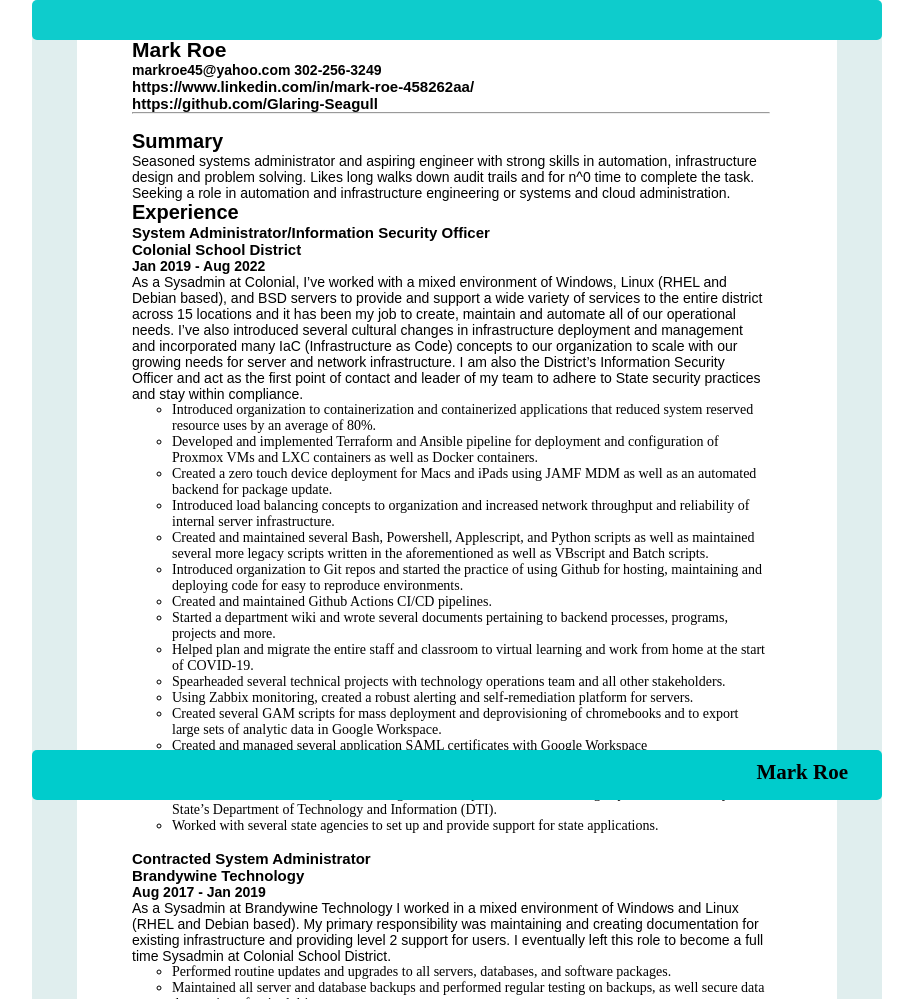
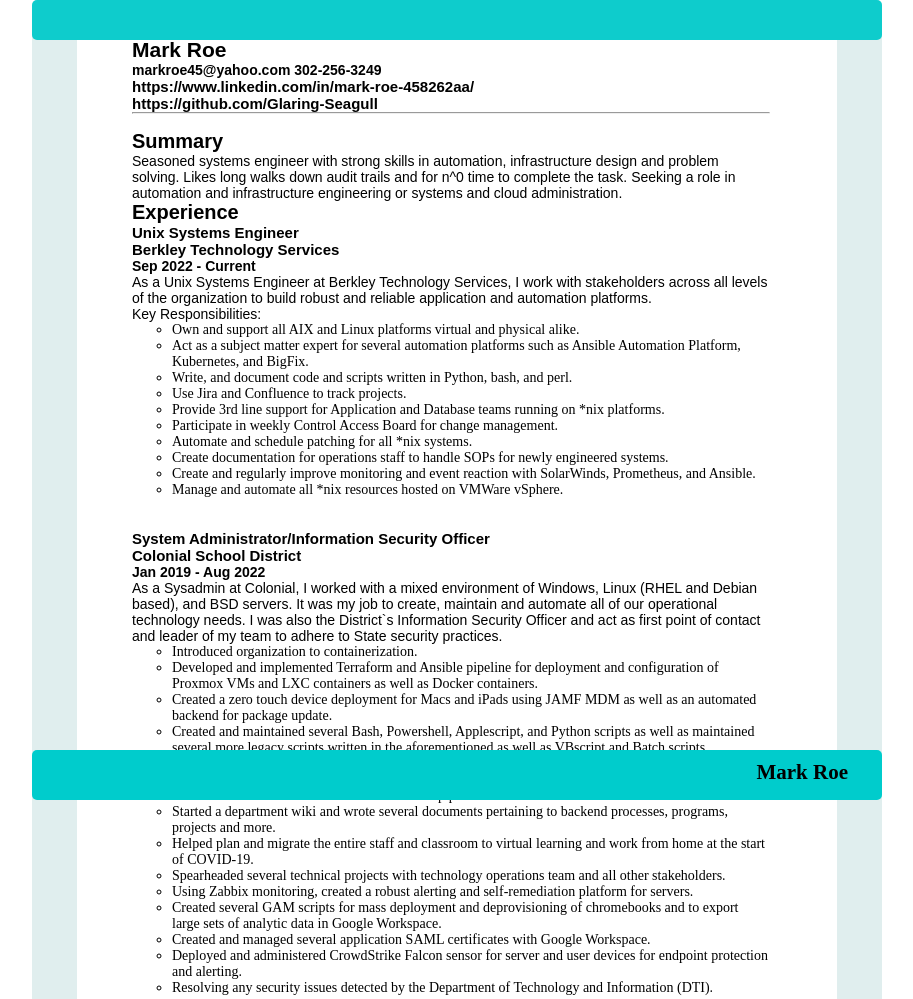
Before and after one commit to Glaring-Seagull/HTML-Resume, a plain HTML site: page docs/index.html in a window 1280 px wide. Shown: the top 999 px of the page, without its empty margins (183-1096 px from the left). Drawn offline with Linux system fonts and the light colour scheme.

Commit message:
Update index.html
updated experience

```diff
--- a/docs/index.html
+++ b/docs/index.html
@@ -1,3 +1,9 @@
+<!DOCTYPE html>
+<html>
+<head>
+  <title>Mark Roe HTML & CSS Resume</title>
+</head>
+<body>
 <link type="text/css" rel="stylesheet" href="main.css" />
 <div id="header"></div>
 <div class="left"></div>
@@ -18,22 +24,41 @@
   </h4>
   <hr />
   <br>
-    <p class="head">Summary</p>
-    <div>Seasoned systems administrator and aspiring engineer with strong skills in automation, infrastructure design and problem solving. Likes long walks down audit trails and for n^0 time to complete the task. Seeking a role in automation and infrastructure engineering or systems and cloud administration.</div>
-    <p class="head"><b>Experience</b></p>
+  <p class="head">Summary</p>
+  <div>Seasoned systems engineer with strong skills in automation, infrastructure design and problem solving. Likes long walks down audit trails and for n^0 time to complete the task. Seeking a role in automation and infrastructure engineering or systems and cloud administration.</div>
+  <p class="head"><b>Experience</b></p>
+  <p class="subhead"> Unix Systems Engineer</p>
+  <p class="subhead">Berkley Technology Services</p>
+  <p class="date-range">Sep 2022 - Current</p>
+<div>
+ As a Unix Systems Engineer at Berkley Technology Services, I work with stakeholders across all levels of the organization to build robust and reliable application and automation platforms.
+</div>
+<div>Key Responsibilities:</div>
+<ul>
+<li>Own and support all AIX and Linux platforms virtual and physical alike.</li>
+<li>Act as a subject matter expert for several automation platforms such as Ansible Automation Platform, Kubernetes, and BigFix.</li>
+<li>Write, and document code and scripts written in Python, bash, and perl.</li>
+<li>Use Jira and Confluence to track projects.</li>
+<li>Provide 3rd line support for Application and Database teams running on *nix platforms.</li>
+<li>Participate in weekly Control Access Board for change management.</li>
+<li>Automate and schedule patching for all *nix systems.</li>
+<li>Create documentation for operations staff to handle SOPs for newly engineered systems.</li>
+<li>Create and regularly improve monitoring and event reaction with SolarWinds, Prometheus, and Ansible.</li>
+<li>Manage and automate all *nix resources hosted on VMWare vSphere.</li>
+</ul>
+<br>
+
+  <br>
     <p class="subhead"> System Administrator/Information Security Officer</p>
     <p class="subhead">Colonial School District</p>
     <p class="date-range">Jan 2019 - Aug 2022</p>
 <div>
-  As a Sysadmin at Colonial, I’ve worked with a mixed environment of Windows, Linux (RHEL and Debian based), and BSD servers to provide and support a wide variety of services to the entire district across 15 locations and it has been my job to create, maintain and automate all of our operational needs. I’ve also introduced several cultural changes in infrastructure deployment and management and incorporated many IaC (Infrastructure as Code) concepts to our organization to scale with our growing needs for server and network infrastructure. I am also the District’s Information Security Officer and act as the first point of contact and leader of my team to adhere to State security practices and stay within compliance.
+    As a Sysadmin at Colonial, I worked with a mixed environment of Windows, Linux (RHEL and Debian based), and BSD servers. It was my job to create, maintain and automate all of our operational technology needs. I was also the District`s Information Security Officer and act as first point of contact and leader of my team to adhere to State security practices.
 </div>
 <ul>
-  <li>Introduced organization to containerization and containerized applications that reduced system reserved resource uses by an average of 80%.</li>
- <li> Developed and implemented Terraform and Ansible pipeline for deployment and configuration of Proxmox VMs and LXC containers as well as Docker containers.</li>
-  <li>Created a zero touch device deployment for Macs and iPads using JAMF MDM as well as an automated backend for package update.
-  </li>
-  <li>Introduced load balancing concepts to organization and increased network throughput and reliability of internal server infrastructure.
-</li>
+  <li>Introduced organization to containerization.</li>
+  <li>Developed and implemented Terraform and Ansible pipeline for deployment and configuration of Proxmox VMs and LXC containers as well as Docker containers.</li>
+  <li>Created a zero touch device deployment for Macs and iPads using JAMF MDM as well as an automated backend for package update.</li>
   <li>Created and maintained several Bash, Powershell, Applescript, and Python scripts as well as maintained several more legacy scripts written in the aforementioned as well as VBscript and Batch scripts.</li>
   <li>Introduced organization to Git repos and started the practice of using Github for hosting, maintaining and deploying code for easy to reproduce environments.</li>
   <li>Created and maintained Github Actions CI/CD pipelines.</li>
@@ -42,10 +67,9 @@
   <li>Spearheaded several technical projects with technology operations team and all other stakeholders.</li>
   <li>Using Zabbix monitoring, created a robust alerting and self-remediation platform for servers.</li>
   <li>Created several GAM scripts for mass deployment and deprovisioning of chromebooks and to export large sets of analytic data in Google Workspace.</li>
-  <li>Created and managed several application SAML certificates with Google Workspace</li>
+  <li>Created and managed several application SAML certificates with Google Workspace.</li>
   <li>Deployed and administered CrowdStrike Falcon sensor for server and user devices for endpoint protection and alerting.</li>
-  <li>Perform routine vulnerability scans using NMAP scripts as well as resolving any issues detected by the State’s Department of Technology and Information (DTI).</li>
-  <li>Worked with several state agencies to set up and provide support for state applications.</li>
+  <li>Resolving any security issues detected by the Department of Technology and Information (DTI).</li>
 </ul>
 <br>
 
@@ -63,8 +87,7 @@ As a Sysadmin at Brandywine Technology I worked in a mixed environment of Window
   <li>Used Chocolaty Package Manager for Windows for some automated package updates to Windows devices.</li>
   <li>Developed Bash and Powershell scripts for various automation projects and system tooling.</li>
   <li>User management in Active Directory, MySQL and MariaDB databases, as well as Linux PAM.</li>
-  <li>Did troubleshooting for SELinux and AppArmor access control.
-</li>
+  <li>Did troubleshooting for SELinux and AppArmor access control.</li>
   <li>Supported Digital Ocean droplet for company WordPress site.
 </li>
 </ul>
@@ -96,3 +119,5 @@ As a Sysadmin at Brandywine Technology I worked in a mixed environment of Window
 <div class="right"></div>
 <div id="footer">
   <h2 id="name">Mark Roe</h2></div>
+</body>
+</html>
```
